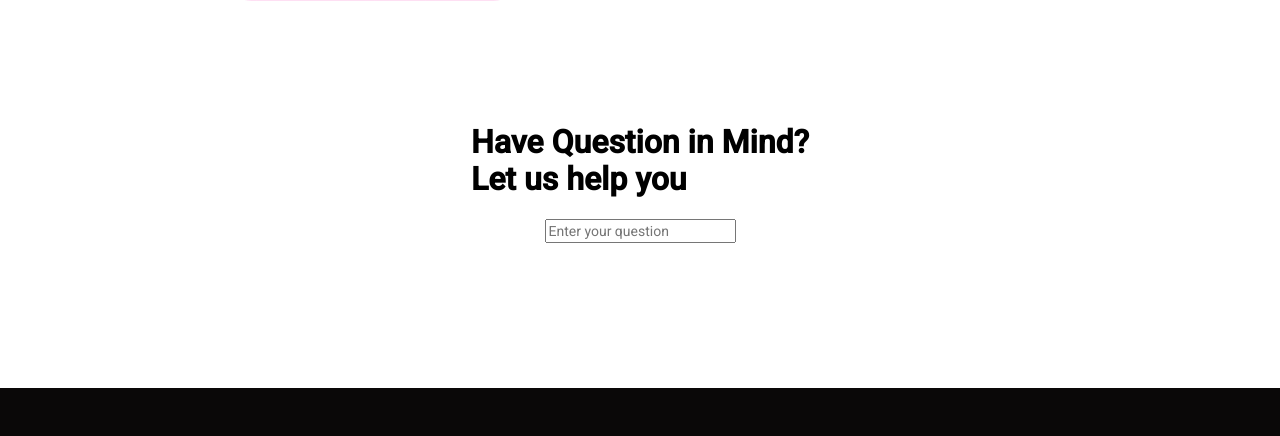
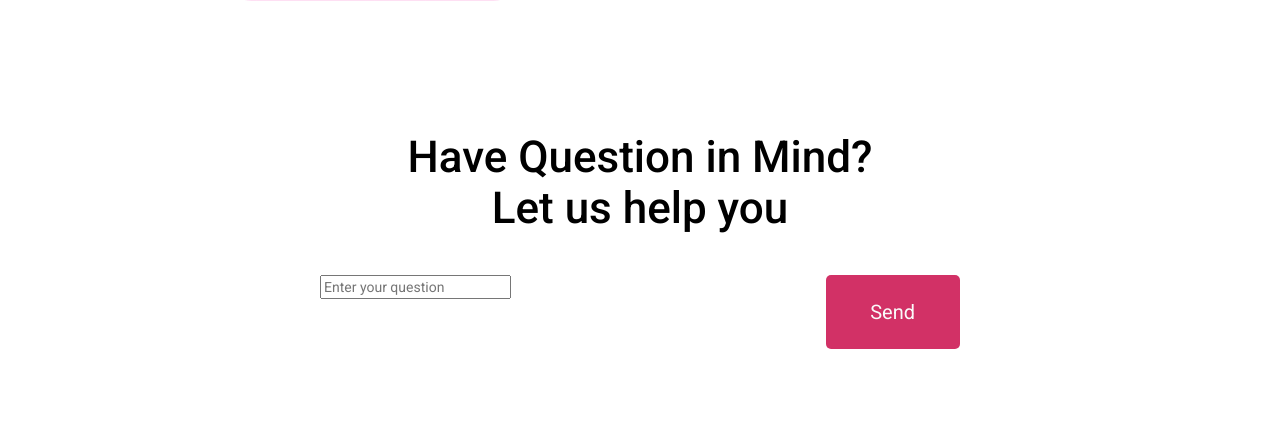
Before and after one commit to itgirlschool/frontend76_gr_2, a plain HTML site: page index.html in a window 1280 px wide. Shown: the part 4867-5303 px from the top of the page. Drawn offline with Linux system fonts and the light colour scheme; a web font is replaced by a local one.

Commit message:
Добавила стили для заголовка и формы

```diff
--- a/assets/styles/Style.css
+++ b/assets/styles/Style.css
@@ -590,6 +590,21 @@ body {
   box-sizing: border-box;
 }
 
+.question__content {
+  text-align: center;
+  font-size: 44px;
+  font-weight: 500;
+  line-height: 51.56px;
+  margin-bottom: 40px;
+}
+
+.question__form {
+  display: block;
+  position: relative;
+  box-sizing: border-box;
+  align-self: stretch;
+}
+
 .submit__btn {
   position: absolute;
   top: 0;
```
